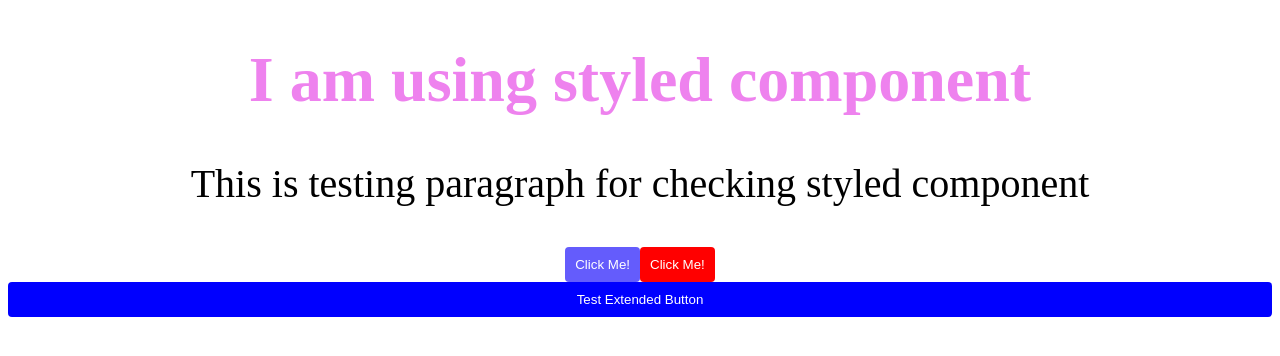
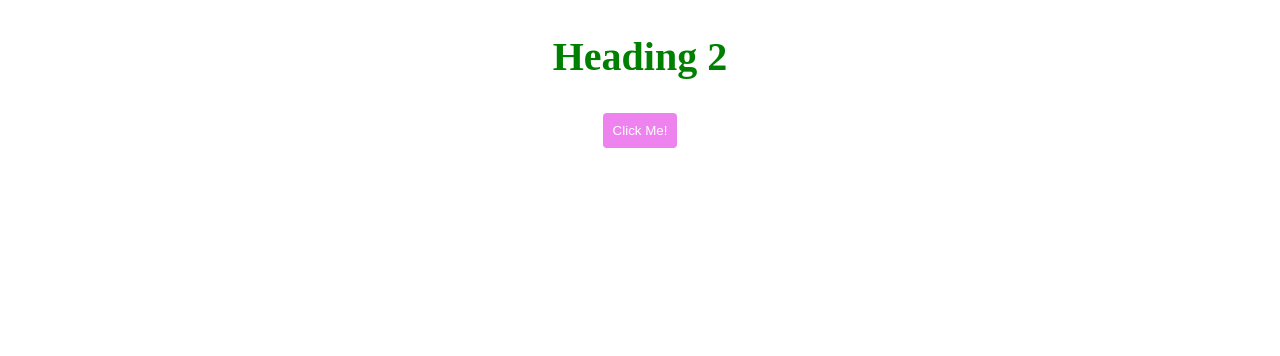
Before and after one commit to rabibsust/styled-component, a React (Vite) app: page / in a window 1280 px wide. Shown: the top 356 px of the page. Built offline with nearby package versions, Linux system fonts and the light colour scheme.

Commit message:
extended react components

```diff
--- a/src/App.jsx
+++ b/src/App.jsx
@@ -1,30 +1,13 @@
-import H1 from "./components/Title"
-import { DefaultButton } from "./components/Buttons"
-import { ExtendedButton } from "./components/Buttons"
-import styled from "styled-components"
+// import H1 from "./components/Title"
+// import { DefaultButton } from "./components/Buttons"
+// import { ExtendedButton } from "./components/Buttons"
+// import styled from "styled-components"
+import Wrapper from "./components/Wrapper"
 
 function App() {
     return(
-        <div>
-            <Wrapper>
-                <H1 color="blue">I am using styled component</H1>
-                <p>This is testing paragraph for checking styled component</p>
-                <DefaultButton>Click Me!</DefaultButton>
-                <DefaultButton background="red">Click Me!</DefaultButton>
-                <ExtendedButton background="blue">Test Extended Button</ExtendedButton>
-            </Wrapper>
-        </div>
+        <Wrapper />
     )
 }
 
-const Wrapper = styled.div`
-text-align: center;
-h1 {
-    color: violet;
-}
-p {
-    font-size: 40px;
-}
-`
-
 export default App
--- /dev/null
+++ b/src/components/Wrapper.jsx
@@ -0,0 +1,29 @@
+import styled from "styled-components"
+
+const Newcom = ({ className }) => {
+    return (
+        <div className={ className }>
+            <h2>Heading 2</h2>
+            <button>Click Me!</button>
+        </div>
+    )
+}
+
+const Wrapper = styled(Newcom)`
+text-align: center;
+h2 {
+    color: green;
+    font-weight: 600;
+    font-size: 2.5rem;
+}
+
+button {
+    padding: 10px;
+    background-color: violet;
+    border: none;
+    color: white;
+    border-radius: 4px;
+}
+`
+
+export default Wrapper;
```
